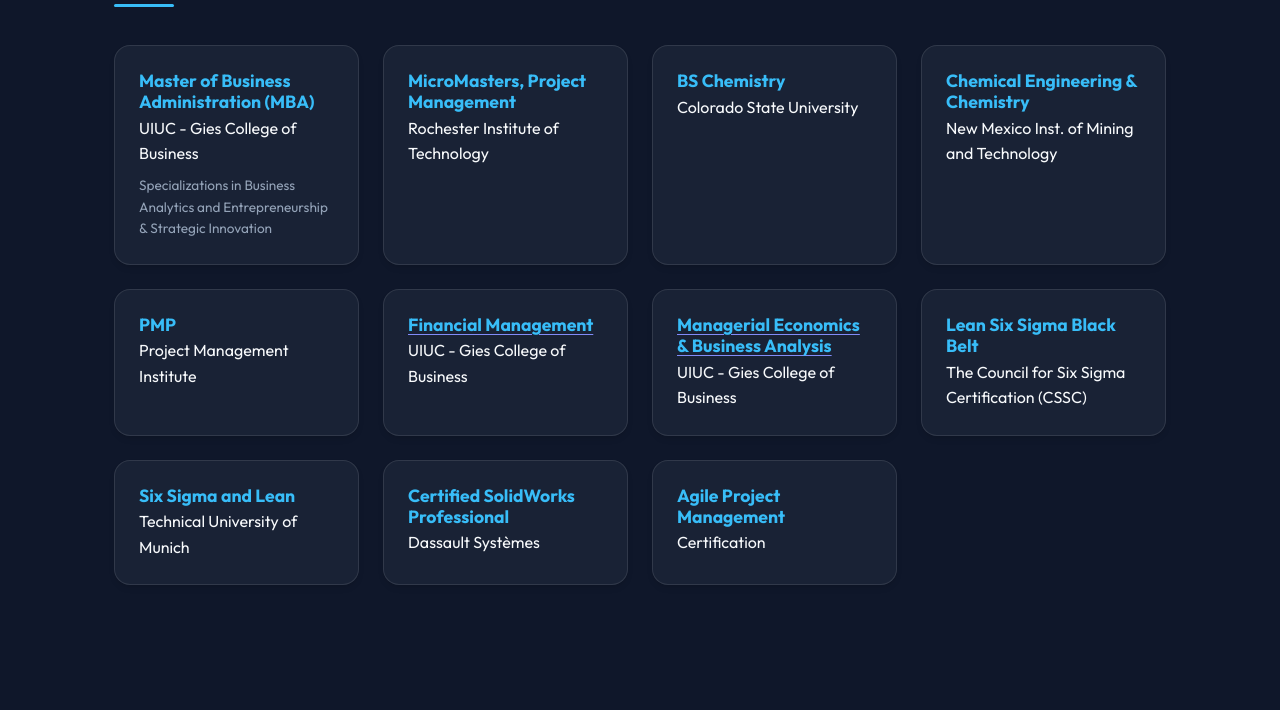
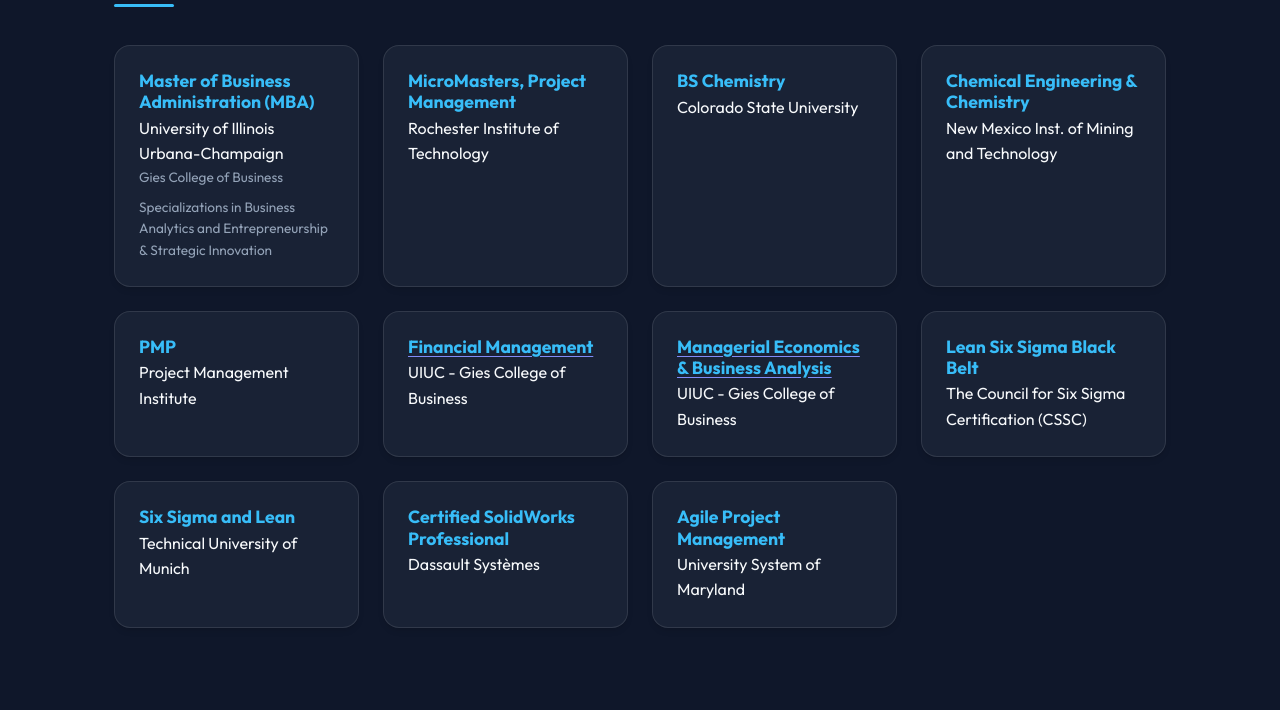
Before and after one commit to ChrisUFO/charrison.us, a website: page public/index.html in a window 1280 px wide. Shown: the part 3217-3927 px from the top of the page. Drawn offline with Linux system fonts and the light colour scheme.

Commit message:
Update Agile cert and MBA university details

```diff
--- a/public/index.html
+++ b/public/index.html
@@ -269,7 +269,8 @@
       <div class="education-grid">
         <div class="glass-card edu-card">
           <h4>Master of Business Administration (MBA)</h4>
-          <p>UIUC - Gies College of Business</p>
+          <p>University of Illinois Urbana-Champaign</p>
+          <span class="edu-detail" style="margin-top: 0">Gies College of Business</span>
           <span class="edu-detail">Specializations in Business Analytics and Entrepreneurship & Strategic
             Innovation</span>
         </div>
@@ -319,7 +320,7 @@
         </div>
         <div class="glass-card edu-card">
           <h4>Agile Project Management</h4>
-          <p>Certification</p>
+          <p>University System of Maryland</p>
         </div>
       </div>
     </section>
```
